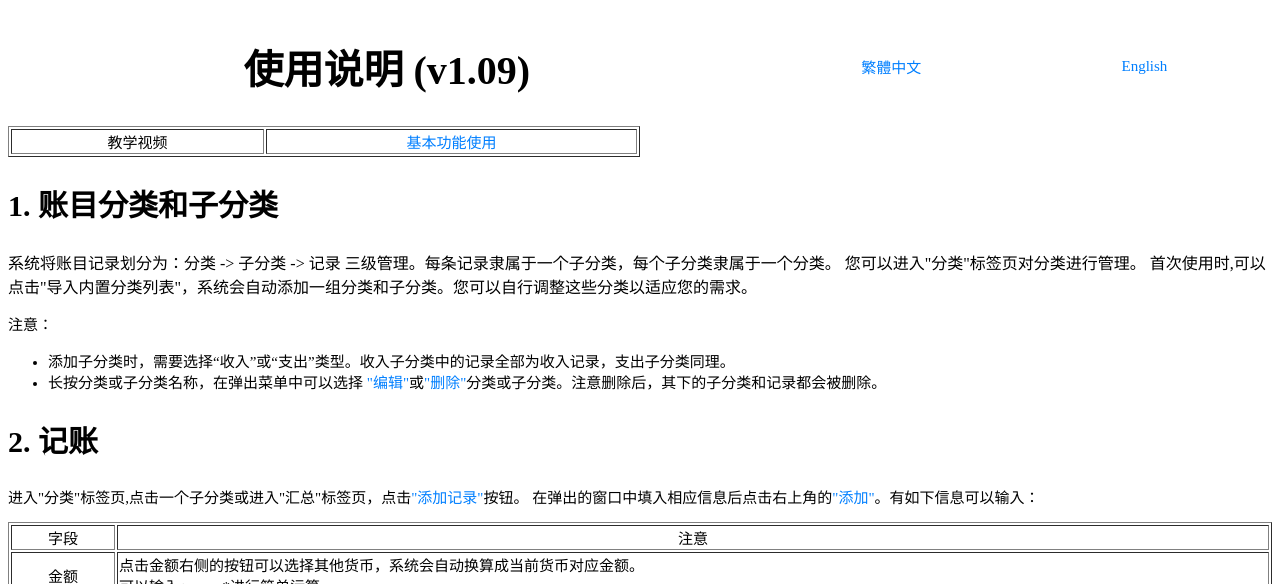
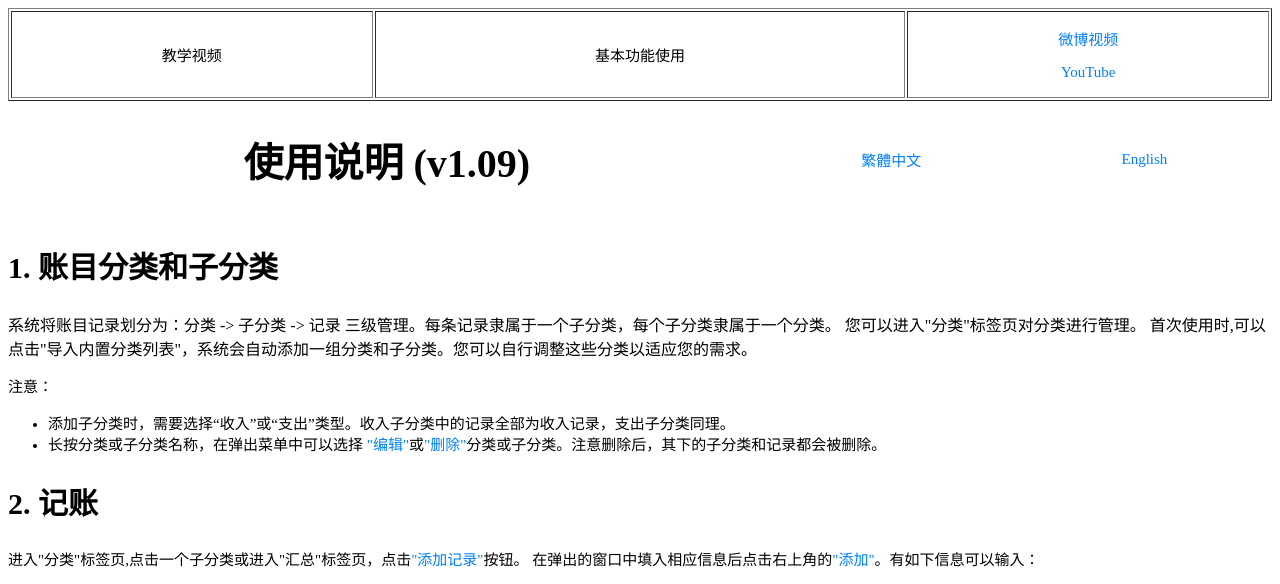
Before and after one commit to word-recite/word-recite.github.io, a plain HTML site: page keep-accounts-zh-hans.html in a window 1280 px wide. Shown: the top 584 px of the page. Drawn offline with Linux system fonts and the light colour scheme.

Commit message:
add video

```diff
--- a/keep-accounts-zh-hans.html
+++ b/keep-accounts-zh-hans.html
@@ -10,6 +10,18 @@
 </head>
 
 <body>
+  <table border=1 width="100%">
+    <tr>
+      <td>
+        教学视频
+      </td>
+      <td>
+      基本功能使用
+      </td>
+      <td><p><a href="https://weibo.com/tv/show/1034:4786734245019757" target="_blank">微博视频</a></p>
+      <p><a href="https://youtu.be/UvKXTGVELOw" target="_blank">YouTube</a></p></td>
+    </tr>
+  </table>
   <table width="100%">
     <tr>
       <td width="60%">
@@ -17,14 +29,6 @@
       </td>
       <td width="20%"><a href="keep-accounts-zh-hant.html">繁體中文</a></td>
       <td width="20%"><a href="keep-accounts.html">English</a></td>
-    </tr>
-  </table>
-  <table width="50%" border = 1>
-    <tr>
-      <td>
-        教学视频
-      </td>
-      <td><a href="https://weibo.com/tv/show/1034:4786734245019757">基本功能使用</a></td>
     </tr>
   </table>
   <!-- TRANSLATE START -->
```
Also changed, not shown: currency.json (+1 -1 lines).
